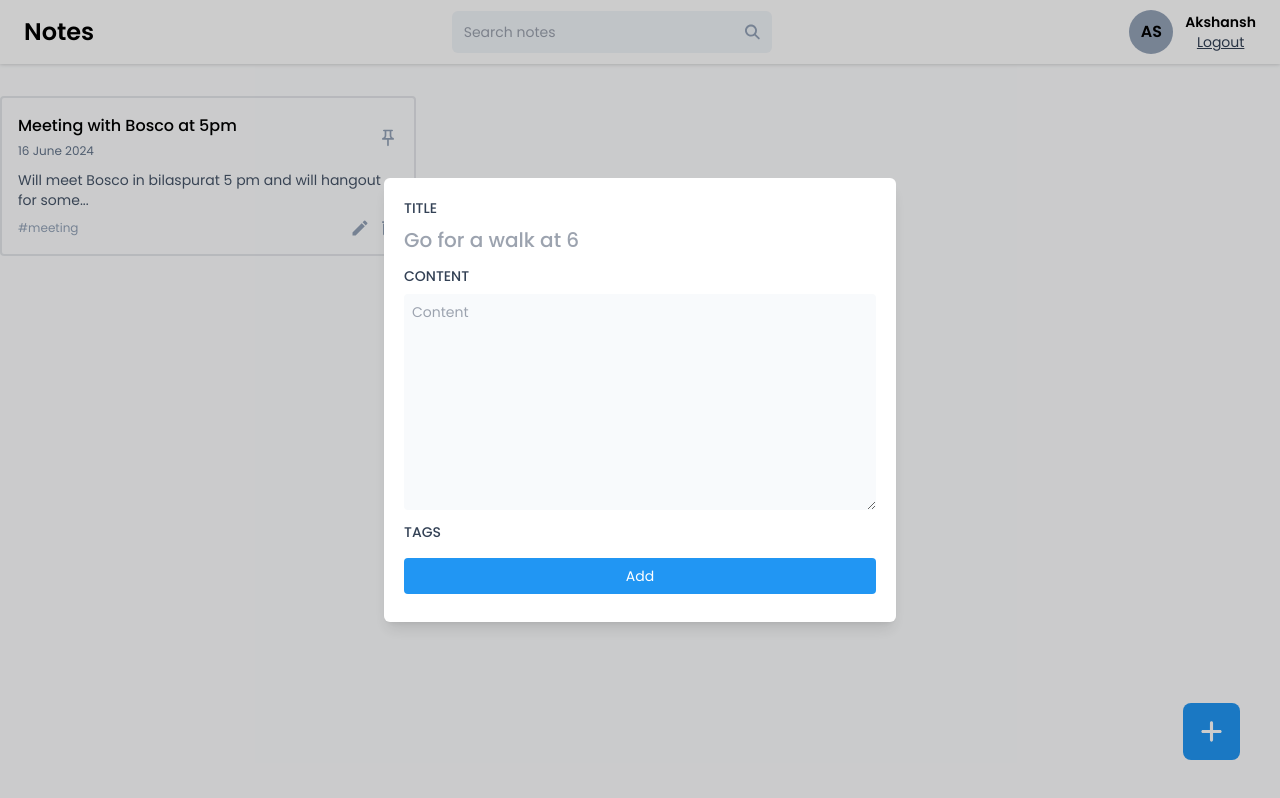
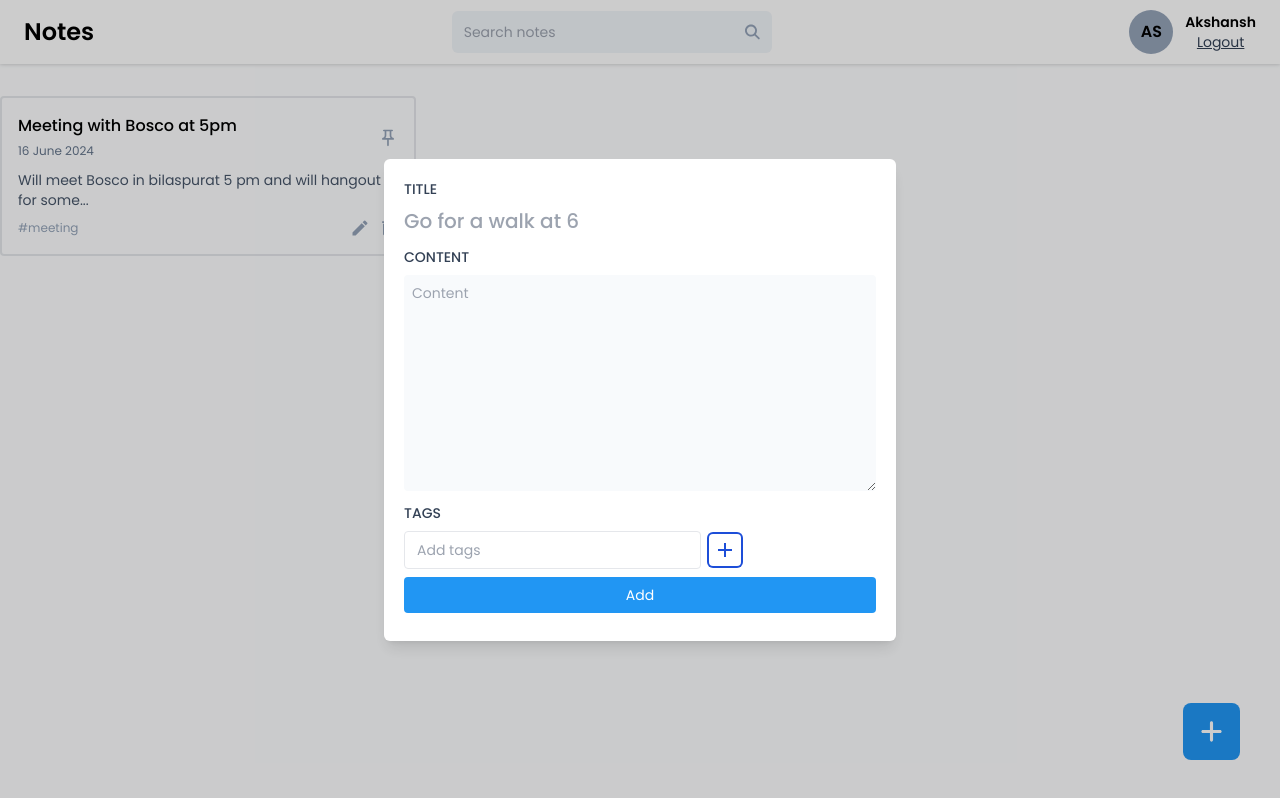
Before and after one commit to Akshansh029/NoteNest-app, a React (Vite) app in the folder client/notes-mern-app/: page /dashboard in a window 1280 px wide. Both pictures are taken after a click on the button 1211 px from the left and 731 px from the top of the page. Built offline with nearby package versions, Linux system fonts and the light colour scheme.

Commit message:
Tags input completed

```diff
--- /dev/null
+++ b/client/notes-mern-app/src/components/TagInput/TagInput.jsx
@@ -0,0 +1,71 @@
+/* eslint-disable react/prop-types */
+import { useState } from "react";
+import { MdAdd } from "react-icons/md";
+import { IoClose } from "react-icons/io5";
+
+const TagInput = ({ tags, setTags }) => {
+  const [inputValue, setInputValue] = useState("");
+
+  const handleInputChange = (e) => {
+    setInputValue(e.target.value);
+  };
+
+  const addNewTag = () => {
+    if (inputValue.trim() !== "") {
+      setTags([...tags, inputValue.trim()]);
+      setInputValue("");
+    }
+  };
+
+  const onKeyDown = (e) => {
+    if (e.key === "Enter") {
+      e.preventDefault();
+      addNewTag();
+    }
+  };
+
+  const removeTag = (tagToRemove) => {
+    setTags(tags.filter((tag) => tag !== tagToRemove));
+  };
+
+  return (
+    <div>
+      <div className="flex items-center gap-2">
+        <input
+          type="text"
+          className="text-sm bg-transparent border px-3 py-2 rounded outline-none"
+          placeholder="Add tags"
+          value={inputValue}
+          onChange={handleInputChange}
+          onKeyDown={onKeyDown}
+        />
+        <button
+          className="w-8 h-8 flex items-center justify-center rounded ring-2 ring-blue-700 hover:bg-blue-700"
+          onClick={addNewTag}
+        >
+          <MdAdd className="text-2xl text-blue-700 hover:text-white" />
+        </button>
+      </div>
+      {tags.length > 0 && (
+        <div className="flex items-center gap-2 flex-wrap mt-2">
+          {tags.map((tag, index) => (
+            <span
+              key={index}
+              className="p-2 bg-slate-200 text-xs rounded text-slate-700 flex items-center font-semibold"
+            >
+              #{tag}
+              <button
+                className="ml-1 text-red-500"
+                onClick={() => removeTag(tag)}
+              >
+                <IoClose className="text-slate-700" />
+              </button>
+            </span>
+          ))}
+        </div>
+      )}
+    </div>
+  );
+};
+
+export default TagInput;
--- a/client/notes-mern-app/src/pages/Home/AddEditNotes.jsx
+++ b/client/notes-mern-app/src/pages/Home/AddEditNotes.jsx
@@ -1,4 +1,11 @@
+import { useState } from "react";
+import TagInput from "../../components/TagInput/TagInput";
+
 const AddEditNotes = () => {
+  const [title, setTitle] = useState("");
+  const [content, setContent] = useState("");
+  const [tags, setTags] = useState("");
+
   return (
     <div>
       <div className="flex flex-col gap-2">
@@ -7,6 +14,8 @@
           type="text"
           className="text-xl text-slate-800 outline-none font-medium"
           placeholder="Go for a walk at 6"
+          value={title}
+          onChange={(e) => setTitle(e.target.value)}
         />
       </div>
       <div className="flex flex-col gap-2 mt-3">
@@ -16,12 +25,15 @@
           className="text-sm bg-slate-50 text-slate-800 outline-none p-2 rounded"
           placeholder="Content"
           rows={10}
+          value={content}
+          onChange={(e) => setContent(e.target.value)}
         />
       </div>
       <div className="flex flex-col gap-2 mt-3">
         <label className="input-label">TAGS</label>
-        <button className="btn-primary">Add</button>
+        <TagInput tags={tags} setTags={setTags} />
       </div>
+      <button className="btn-primary">Add</button>
     </div>
   );
 };
```
